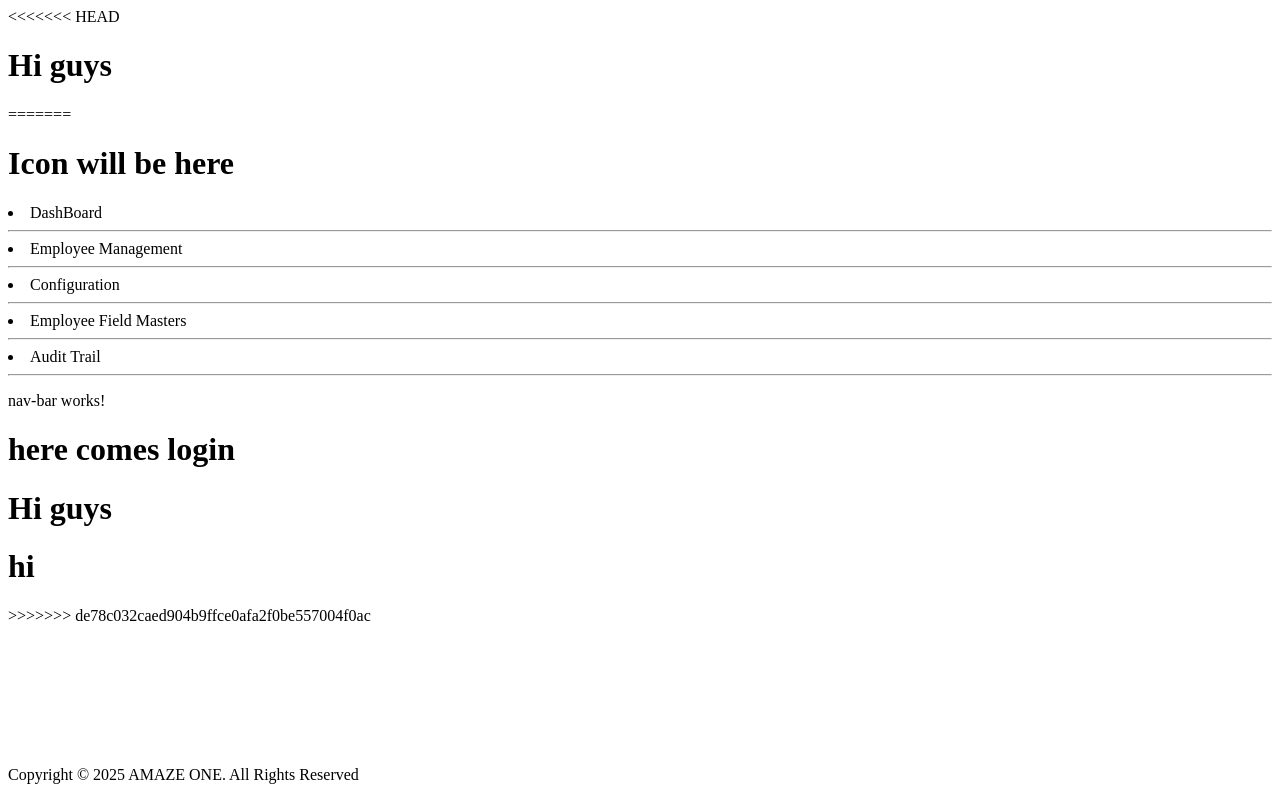
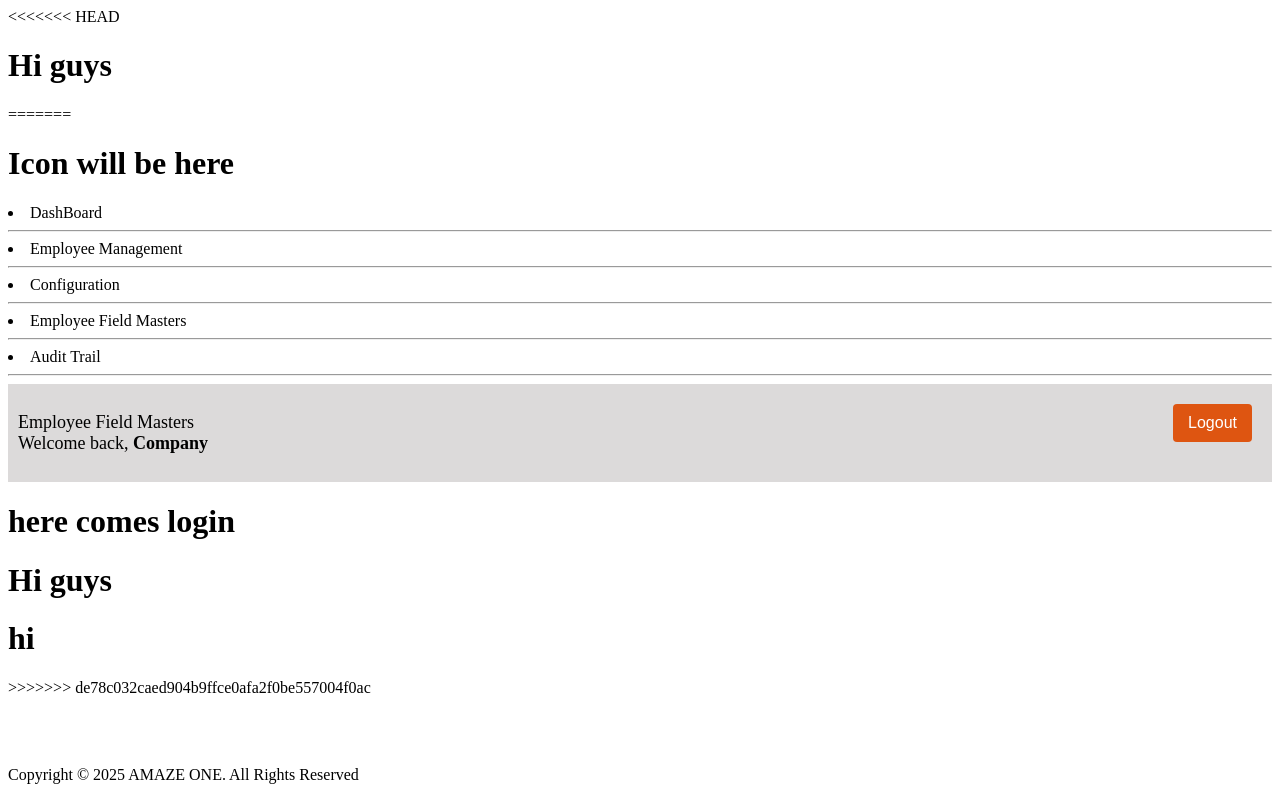
Before and after one commit to Amaze-1234/DigiOffice, an Angular app: page / in a window 1280 px wide. Built offline with nearby package versions, Linux system fonts and the light colour scheme.

Commit message:
navbar styling

```diff
--- a/package.json
+++ b/package.json
@@ -18,6 +18,7 @@
     "@angular/router": "^20.0.0",
     "bootstrap": "^5.3.7",
     "rxjs": "~7.8.0",
+    "sweetalert2": "^11.22.2",
     "tslib": "^2.3.0",
     "zone.js": "~0.15.0"
   },
--- a/src/app/nav-bar/nav-bar.css
+++ b/src/app/nav-bar/nav-bar.css
@@ -0,0 +1,24 @@
+.main{
+  background-color: #dcdada;
+  display: flex;
+  justify-content: space-between;
+  padding: 10px;
+}
+
+
+
+
+.logout-btn {
+  background-color: #de5511;
+  font-size: 16px;
+  border: none;
+  color: white;
+  padding: 10px 15px;
+  margin: 10px;
+  cursor: pointer;
+  border-radius: 4px;
+}
+
+p{
+    font-size: 18px;
+}
--- a/src/app/nav-bar/nav-bar.html
+++ b/src/app/nav-bar/nav-bar.html
@@ -1 +1,9 @@
-<p>nav-bar works!</p>
+<div class="main">
+    <div>
+       <p>Employee Field Masters<br>
+       Welcome back, <span style="font-weight: bold;"> Company</span></p>
+    </div>
+    <div class="button-grp">
+      <button type="button" class="logout-btn" (click)="logout()">Logout</button>
+    </div>
+</div>
--- a/src/app/nav-bar/nav-bar.ts
+++ b/src/app/nav-bar/nav-bar.ts
@@ -1,4 +1,6 @@
 import { Component } from '@angular/core';
+import { Router } from '@angular/router';
+import Swal from 'sweetalert2';
 
 @Component({
   selector: 'app-nav-bar',
@@ -8,4 +10,26 @@ import { Component } from '@angular/core';
 })
 export class NavBar {
 
+   constructor(public router:Router){}
+
+  logout() {
+  Swal.fire({
+    title: "Are you sure?",
+    text: "You want to be logout!",
+    icon: "warning",
+    showCancelButton: true,
+    confirmButtonColor: "#3085d6",
+    cancelButtonColor: "#d33",
+    confirmButtonText: "Yes, logout!"
+  }).then((result) => {
+    if (result.isConfirmed) {
+      sessionStorage.clear();
+      this.router.navigate(['/login']);
+      Swal.fire("Logout!", "You have been successfully logged out", "success");
+    }
+  });
 }
+
+
+
+}
```
Also changed, not shown: 1 other file (tests, documents, lock files or other folders).
